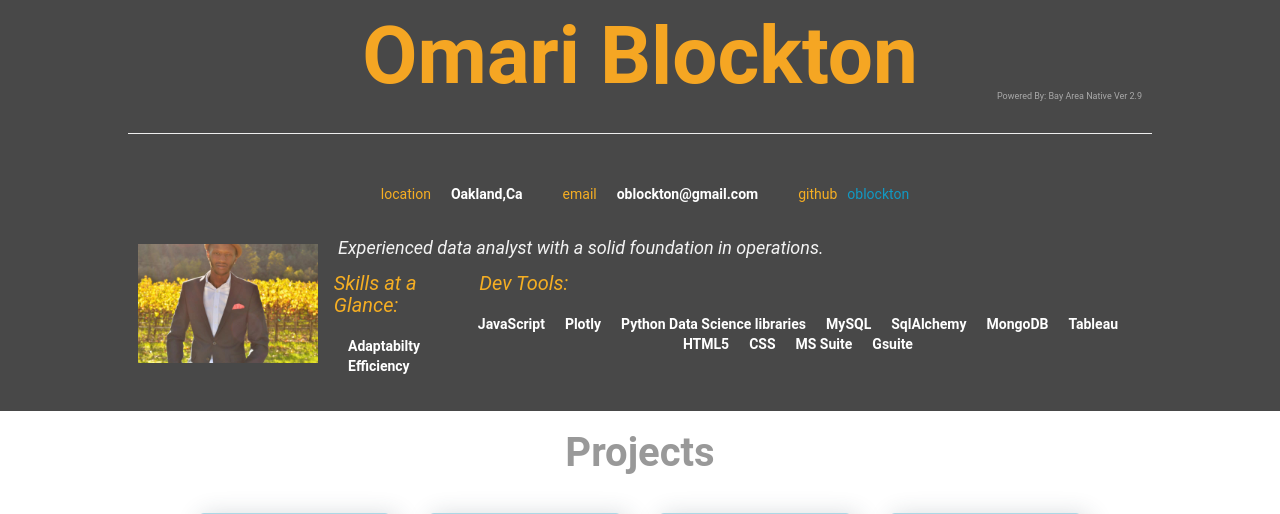
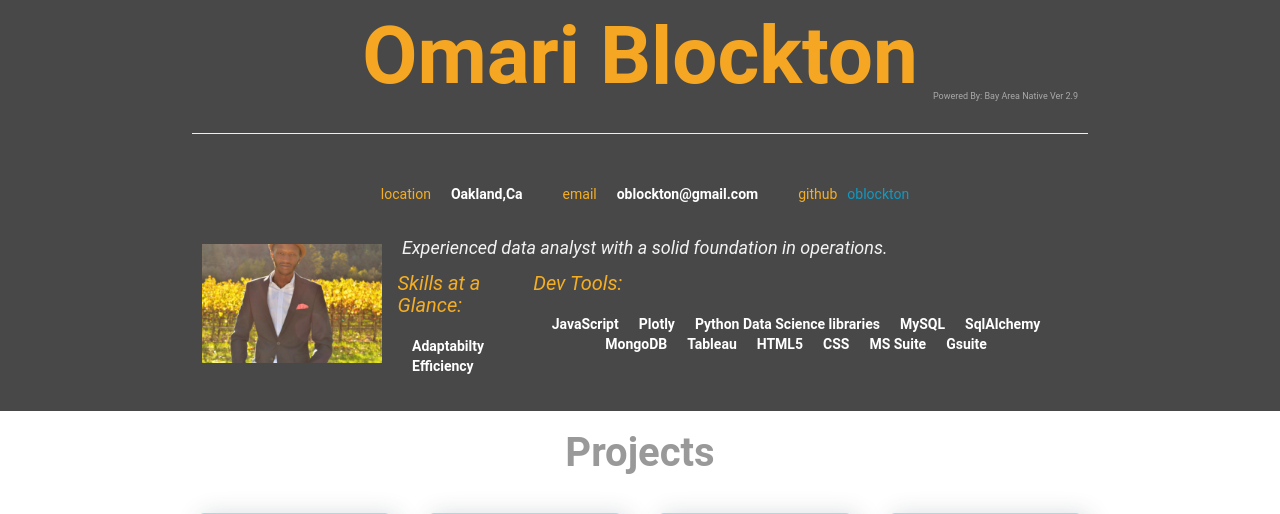
Before and after one commit to oblockton/js_interactive_print_resume, a PHP site: page / in a window 1280 px wide. Shown: the top 514 px of the page. Run offline with PHP 8.4, Linux system fonts and the light colour scheme.

Commit message:
incread header div L,R pad

```diff
--- a/css/style.css
+++ b/css/style.css
@@ -199,7 +199,7 @@ a {
 
 
 .center-content {
-  padding: 2.5% 10% 2% 10%;
+  padding: 2.5% 15% 2% 15%;
 }
 
 ul {
```
